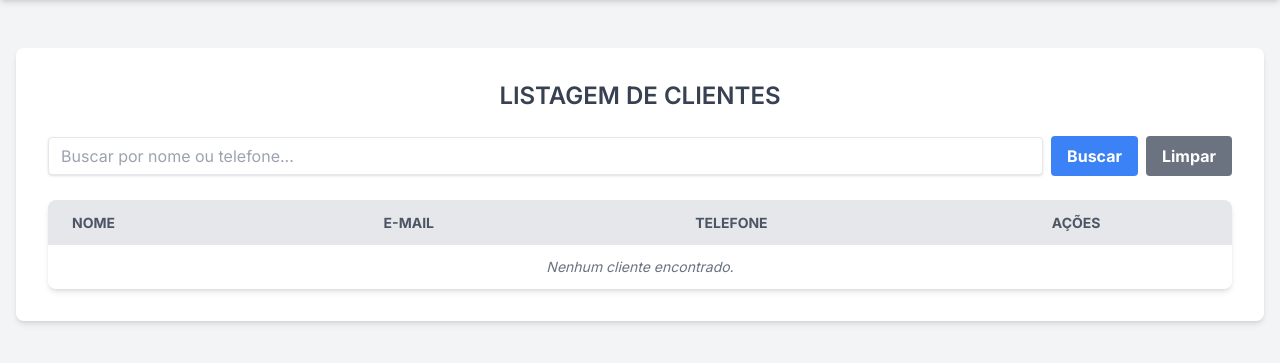
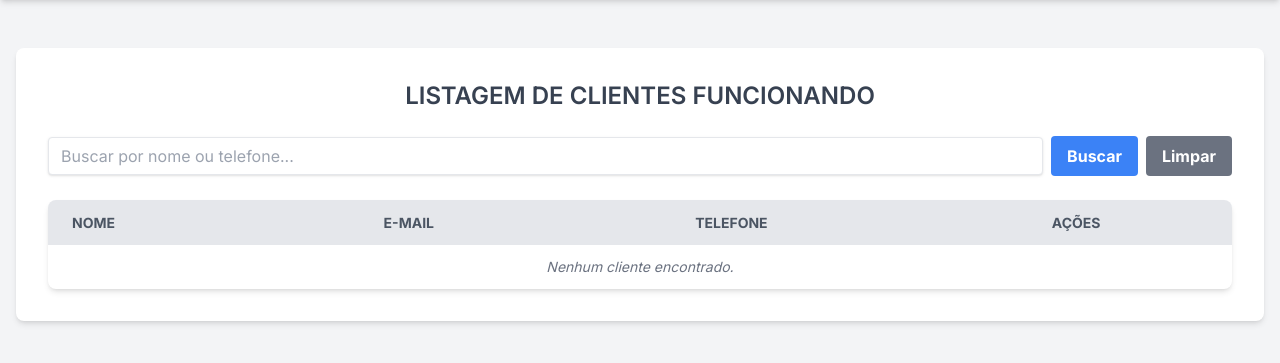
Before and after one commit to EdivaldoAlmeida/GerenciamentoDeClientes, a Flask app: page /listagem in a window 1280 px wide. Shown: the part 68-431 px from the top of the page. Run offline with Flask 3, Linux system fonts and the light colour scheme; data that the repository does not hold is empty; some libraries are stand-ins or nearby versions.

```diff
--- a/app.py
+++ b/app.py
@@ -1,5 +1,6 @@
 import os
 from flask import Flask, render_template, request, jsonify
+from flask_cors import CORS
 import psycopg2
 from datetime import datetime
 
--- a/templates/listagem.html
+++ b/templates/listagem.html
@@ -45,7 +45,7 @@
     <section class="mt-8">
       <div class="bg-white p-8 rounded-lg shadow-md max-w-7xl mx-auto">
         <h2 class="text-2xl font-semibold text-center mb-6 text-gray-700">
-          LISTAGEM DE CLIENTES
+          LISTAGEM DE CLIENTES FUNCIONANDO
         </h2>
 
         <!-- Formulário de Busca -->
```
